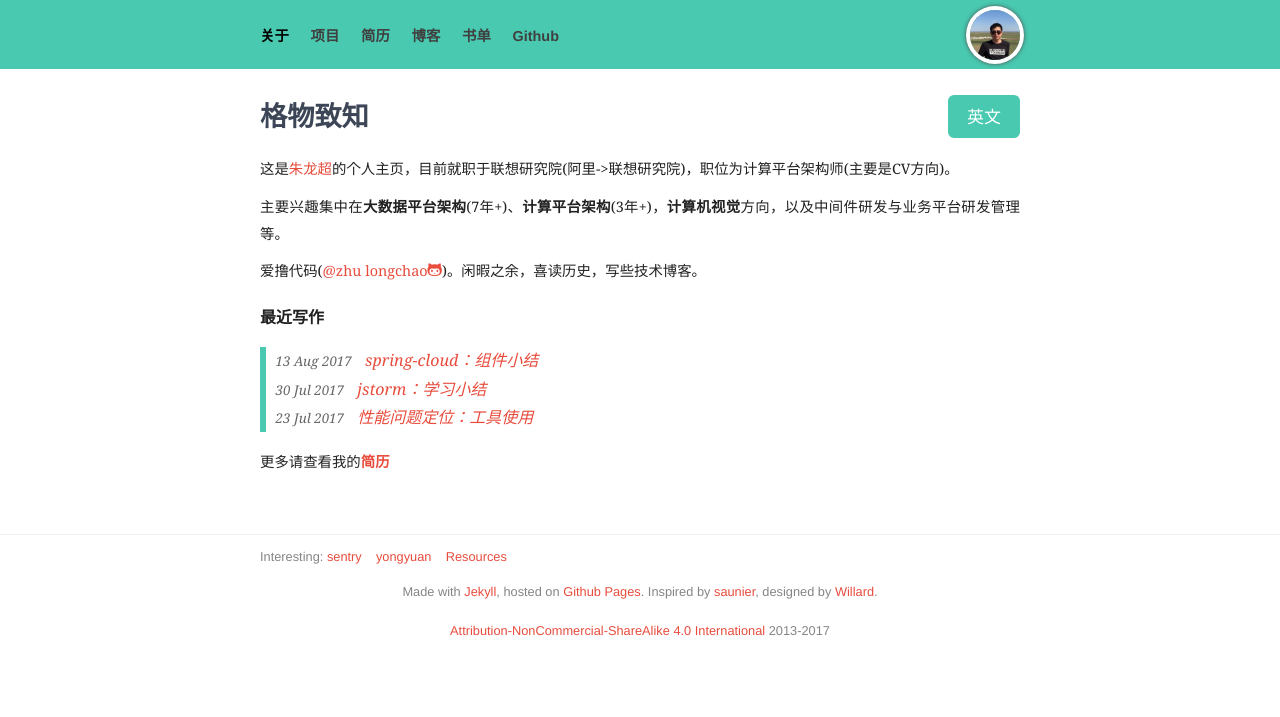
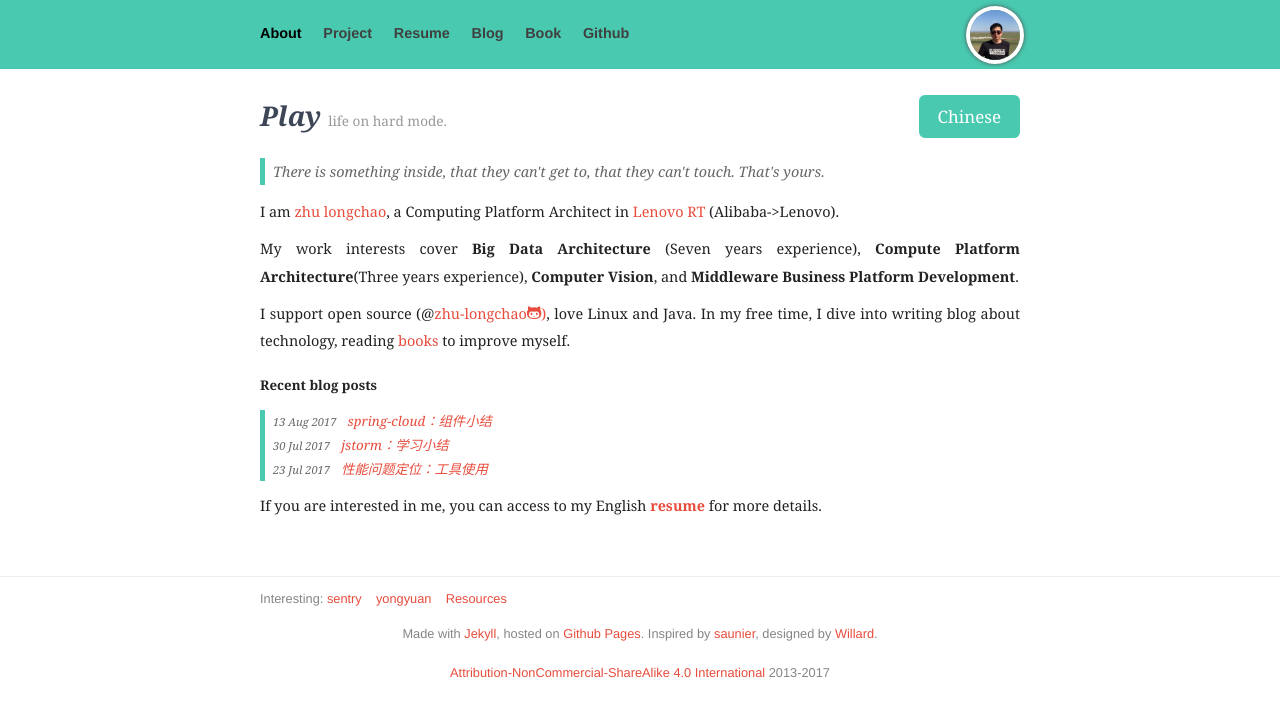
Before and after one commit to zhulongchao/zhulongchao.github.io, a Jekyll site: the page built from cn/index.html, in a window 1280 px wide. Shown: the top 717 px of the page. Built offline with Jekyll 4.4.1, drawn with Linux system fonts in a browser that asks for light colours; nearby versions of some CDN libraries.

```diff
--- a/_layouts/default.html
+++ b/_layouts/default.html
@@ -36,31 +36,18 @@
     <header class="inner">
       {% if page.url == '/cn/' %}
       <nav>
-        <a class="{% if page.category == 'about-zh' %} selected {% endif %}" href="/cn/">关于</a>
-        <a class="{% if page.category == 'project-zh' %} selected {% endif %}" href="/cn/project">项目</a>
+        <a class="{% if page.category == 'about' %} selected {% endif %}" href="/">About</a>
+        <a class="{% if page.category == 'project' %} selected {% endif %}" href="/project/">Project</a>
         <!--<a class="{% if page.category == 'resume' %} selected {% endif %}" href="/resume/">Resume</a>-->
-        <!--<a href="/resume/">简历</a>-->
-        <a href="/zlc_resume_cn.pdf">简历</a>
-        <!--<a class="{% if page.category == 'publication' %} selected {% endif %}" href="/publication/">出版</a>-->
-        <a class="{% if page.category == 'blog' %} selected {% endif %}" href="/blog/">博客</a>
-        <a href="/books/">书单</a>
-		    <!--<a href="/timeline/">时间线</a>-->
+        <!--<a href="/yuanyong_resume_cn.pdf">Resume</a>-->
+        <a href="/zlc_resume_en.pdf">Resume</a>
+        <!--<a class="{% if page.category == 'publication' %} selected {% endif %}" href="/publication/">Publication</a>-->
+        <a class="{% if page.category == 'blog' %} selected {% endif %}" href="/blog/">Blog</a>
+        <a href="/books/">Book</a>
+        <!-- <a href="/timeline/">Times</a>-->
         <a href="https://github.com/zhulongchao">Github</a>
       </nav>
       {% elsif page.url == '/cn/project' %}
-      <nav>
-        <a class="{% if page.category == 'about-zh' %} selected {% endif %}" href="/cn/">关于</a>
-        <a class="{% if page.category == 'project-zh' %} selected {% endif %}" href="/cn/project">项目</a>
-        <!--<a class="{% if page.category == 'resume' %} selected {% endif %}" href="/resume/">Resume</a>-->
-        <!--<a href="/yuanyong_resume_cn.pdf">简历</a>-->
-	      <!--<a href="/YongYuan_resume.pdf">简历</a>-->
-        <!--<a class="{% if page.category == 'publication' %} selected {% endif %}" href="/publication/">出版</a>-->
-        <a class="{% if page.category == 'blog' %} selected {% endif %}" href="/blog/">博客</a>
-	      <a href="/books/">书单</a>
-		   <!-- <a href="/timeline/">时间线</a>-->
-        <a href="https://github.com/zhulongchao">Github</a>
-      </nav>
-      {% else %}
       <nav>
         <a class="{% if page.category == 'about' %} selected {% endif %}" href="/">About</a>
         <a class="{% if page.category == 'project' %} selected {% endif %}" href="/project/">Project</a>
@@ -71,6 +58,19 @@
         <a class="{% if page.category == 'blog' %} selected {% endif %}" href="/blog/">Blog</a>
         <a href="/books/">Book</a>
         <!-- <a href="/timeline/">Times</a>-->
+        <a href="https://github.com/zhulongchao">Github</a>
+      </nav>
+      {% else %}
+      <nav>
+        <a class="{% if page.category == 'about-zh' %} selected {% endif %}" href="/cn/">关于</a>
+        <a class="{% if page.category == 'project-zh' %} selected {% endif %}" href="/cn/project">项目</a>
+        <!--<a class="{% if page.category == 'resume' %} selected {% endif %}" href="/resume/">Resume</a>-->
+        <!--<a href="/resume/">简历</a>-->
+        <a href="/zlc_resume_cn.pdf">简历</a>
+        <!--<a class="{% if page.category == 'publication' %} selected {% endif %}" href="/publication/">出版</a>-->
+        <a class="{% if page.category == 'blog' %} selected {% endif %}" href="/blog/">博客</a>
+        <a href="/books/">书单</a>
+        <!--<a href="/timeline/">时间线</a>-->
         <a href="https://github.com/zhulongchao">Github</a>
       </nav>
 	  {% endif %}
--- a/cn/index.html
+++ b/cn/index.html
@@ -1,38 +1,44 @@
 ---
 layout: default
-category: about-zh
-language: cn
-title: 朱龙超的个人主页
-description: 这是我的个人主页，目前为联想研究院计算平台架构师
+category: about
+title: zhu longchao's homepage
+description: I am zhu longchao. Jeff is my English Name
 ---
 
 <section class="about-me inner">
     <h1>
         <div class="book-me">
-      <!--<a class="btn btn-lg" href="/contact">联系我</a>-->
-      <a class="btn btn-lg" href="/">英文</a>
+            <a class="btn btn-lg" href="/cn/">Chinese</a>
         </div>
-    <span class="hello">格物致知</span>
+        <span class="hello">
+      <em>Play</em>
+      <small>life on hard mode.
+    </span>
     </h1>
 
     <blockquote>
         <p>
+            There is something inside, that they can't get to, that they can't touch. That's yours.
         </p>
     </blockquote>
+
     <p>
-    这是<a href="/"><span itemprop="name">朱龙超</span></a>的个人主页，目前就职于联想研究院(阿里->联想研究院)，职位为计算平台架构师(主要是CV方向)。
+        I am <a href="/"><span itemprop="name">zhu longchao</span></a>, a Computing Platform Architect in <a href="https://www.lenovo-mr.com/">Lenovo RT </a> (Alibaba->Lenovo).
     </p>
+
     <p>
-    主要兴趣集中在<strong>大数据平台架构</strong>(7年+)、<strong>计算平台架构</strong>(3年+)，<strong>计算机视觉</strong>方向，以及中间件研发与业务平台研发管理</strong>等。
+        My work interests cover <strong>Big Data Architecture</strong> (Seven years experience), <strong>Compute Platform Architecture</strong>(Three years experience), <strong>Computer Vision</strong>, and <strong>Middleware  Business Platform Development</strong>.
     </p>
+
     <p>
-    爱撸代码(<a href="https://github.com/zhulongchao">@zhu longchao<i class="icon-github"></i></a>)。闲暇之余，喜读历史，写些技术博客。
+        I support open source (@<a href="https://github.com/zhulongchao">zhu-longchao<i class="icon-github"></i>)</a>, love Linux and Java. In my free time, I dive into writing blog about technology, reading <a href="https://github.com/zhulongchao">books</a> to improve myself.
     </p>
+
 </section>
 
 <section class="inner">
     <div class="post-recents-in-index">
-<strong>最近写作</strong>
+        <strong>Recent blog posts</strong>
     </div>
     <blockquote>
         <ul>
@@ -44,7 +50,7 @@ description: 这是我的个人主页，目前为联想研究院计算平台架
         </ul>
     </blockquote>
     <p>
-    更多请查看我的<a href="{{ site.url }}/zlc_resume_cn.pdf"><strong>简历</strong></a>
+        If you are interested in me, you can access to my English <a href="{{ site.url }}/zlc_resume_en.pdf"><strong>resume</strong></a> for more details.
     </p>
 </section>
 
```
Also changed, not shown: _layouts/simplePage.html (+23 -22 lines), index.html (+16 -22 lines). Lines whose indentation alone changed are shown as unchanged.
